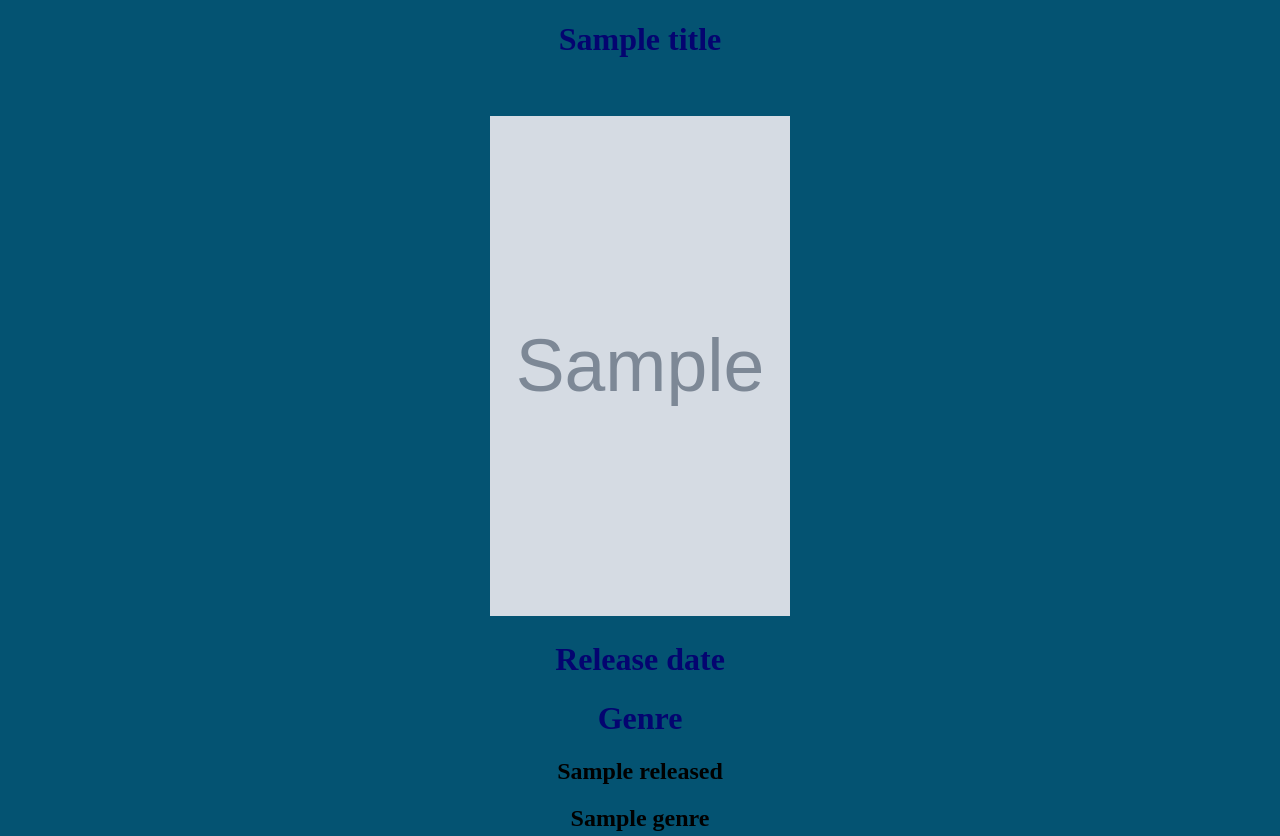
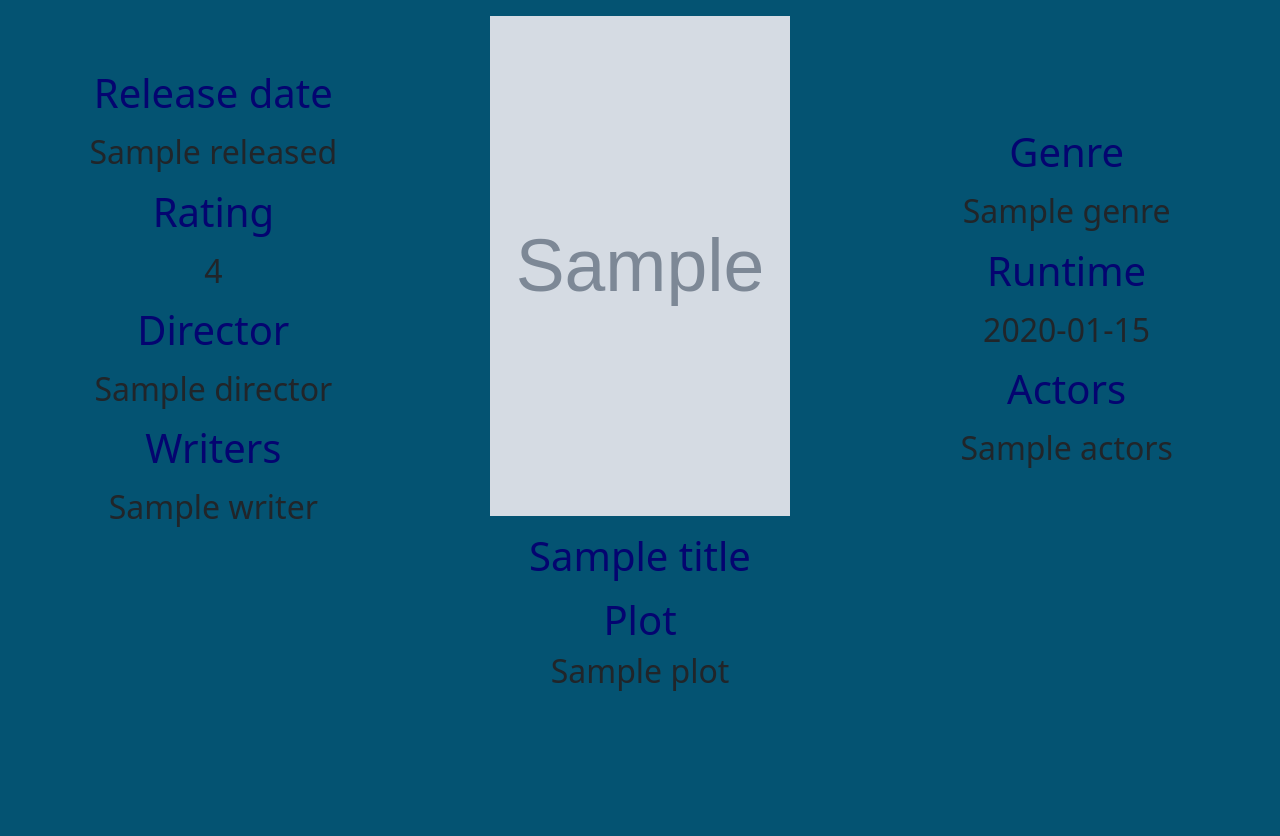
Before and after one commit to JustinArnold-tech/ISS_location, a Flask app: template templates/movie.html in a window 1280 px wide. Shown: the top 836 px of the page. After the commit the page ends 691 px from the top, so only its background shows below. Run offline with Flask 2, Linux system fonts and the light colour scheme; the template is opened without the code that fills it: most values are stand-ins (such as "Sample title", 1, 10 or a date in 2020); grey boxes marked "Sample" are stand-in pictures.

Commit message:
making pretty

```diff
--- a/app.py
+++ b/app.py
@@ -6,8 +6,10 @@ from flask import Flask, render_template, request
 
 DEBUG = True
 server = Flask(__name__)
-apiKey = os.getenv('apiKey')
-POSTER_KEY = os.getenv("POSTER_KEY")
+# apiKey = os.getenv('apiKey')
+apiKey = 'e9ee25ea'
+# POSTER_KEY = os.getenv("POSTER_KEY")
+POSTER_KEY = "k_36k6exf5"
 LOG_FILE = 'events.log'
 
 
@@ -67,11 +69,11 @@ def api_movie():
             raise e
 
         if DEBUG:
-            pprint(poster_info)
+            pprint(poster_info['posters'][0]['link'])
         poster = poster_info['posters'][0]['link']
         return render_template('movie.html', poster=poster, **info)
 
     return render_template('index.html')
 
 if __name__ == '__main__':
-    server.run(host='0.0.0.0', debug=True)
+    server.run(host='0.0.0.0', port=8000, debug=True)
--- a/templates/movie.html
+++ b/templates/movie.html
@@ -1,6 +1,21 @@
 <!DOCTYPE html>
 <html>
 <head>
+    <meta charset="UTF-8">
+    <meta http-equiv="X-UA-Compatible" content="IE=edge">
+    <meta name="viewport" content="width=device-width, initial-scale=1.0">
+
+    <link href="https://cdn.jsdelivr.net/npm/bootstrap@5.0.2/dist/css/bootstrap.min.css" rel="stylesheet" integrity="sha384-EVSTQN3/azprG1Anm3QDgpJLIm9Nao0Yz1ztcQTwFspd3yD65VohhpuuCOmLASjC" crossorigin="anonymous">
+
+    <link rel="preconnect" href="https://fonts.googleapis.com">
+    <link rel="preconnect" href="https://fonts.gstatic.com" crossorigin>
+    <link href="https://fonts.googleapis.com/css2?family=Nunito&display=swap" rel="stylesheet">
+
+    <link rel="preconnect" href="https://fonts.googleapis.com">
+    <link rel="preconnect" href="https://fonts.gstatic.com" crossorigin>
+    <link href="https://fonts.googleapis.com/css2?family=Merriweather:wght@300&display=swap" rel="stylesheet">
+
+    <title>Movie</title>
 <style>
 body {background-color: rgb(4, 83, 114);}
 h1   {color: rgb(4, 4, 112);}
@@ -8,17 +23,37 @@ h1   {color: rgb(4, 4, 112);}
 </style>
 </head>
 <body>
-    <p style="font-family:'Courier New'"><H1><center>{{Title}}</center></H1></p><br><br>
-    <center><img src="{{poster}}" height="500px" width="300px" alt=""></center>
-    <H1><center>Release date</center></H1>  <H1><center>Genre</center></H1>
-    <H2><center>{{released}}</center></H2>  <H2><center>{{Genre}}</center></H2>
-    <H1><center>Rating</center></H1>  <H1><center>Runtime</center></H1>
-    <H2><center>{{Rating}}</center></H2>  <H2><center>{{Runtime}}</center></H2>
-    <H1><center>Director</center></H1>  <H1><center>Writers</center></H1>
-    <H2><center>{{Director}}</center></H2>  <H2><center>{{Writer}}</center></H2>
-    <H1><center>Actors</center></H1>
-    <H2><center>{{Actors}}</center></H2>
-    <H1><center>Plot</center></H1>
-    <H2><center>{{Plot}}</center></H2>
-    </body>
+    <div id="txt" class="container-fluid">
+        <div id="test" class="row align-items-center">
+            <div id="test" class="col-md-4">
+                <p id="txt2"><H1><top><center>Release date</center></top></H1></p>
+                <p id="txt3"><H2><center>{{released}}</center></H2></p>
+                <p id="txt4"><H1><center>Rating</center></H1> </p>
+                <p id="txt5"><H2><center>{{Rating}}</center></H2></p>
+                <p id="txt6"><H1><center>Director</center></H1></p>
+                <p id="txt7"><H2><center>{{Director}}</center></H2></p>
+                <p id="txt8"><H1><center>Writers</center></H1></p>
+                <p id="txt9"><H2><center>{{Writer}}</center></H2></p>
+
+            </div>
+            <div id="test" class="col-md-4">
+                <p id="img1"><center><img src="{{poster}}" height="500px" width="300px" alt=""></center></p>
+                <p style="font-family:'Courier New'"><H1><center>{{Title}}</center></H1></p>
+            </div>
+            <div id="test" class="col-md-4">
+                <p id="txt2"><H1><center>Genre</center></H1></p>
+                <p id="txt3"><H2><center>{{Genre}}</center></p>
+                <p id="txt4"><H1><center>Runtime</center></H1></p>
+                <p id="txt5"><H2><center>{{Runtime}}</center></H2></p>
+                <p id="txt6"><H1><center>Actors</center></H1></p>
+                <p id="txt7"><H2><center>{{Actors}}</center></H2></p>
+            </div>
+        </div>
+    </div>
+    <div id="txt" class="container-fluid"></div>
+        <H1><center>Plot</center></H1>
+        <H2><center>{{Plot}}</center></H2>
+    </div>
+    <script src="https://cdn.jsdelivr.net/npm/bootstrap@5.0.2/dist/js/bootstrap.bundle.min.js" integrity="sha384-MrcW6ZMFYlzcLA8Nl+NtUVF0sA7MsXsP1UyJoMp4YLEuNSfAP+JcXn/tWtIaxVXM" crossorigin="anonymous"></script>
+</body>
 </html>
```
Also changed, not shown: 1 other file.
